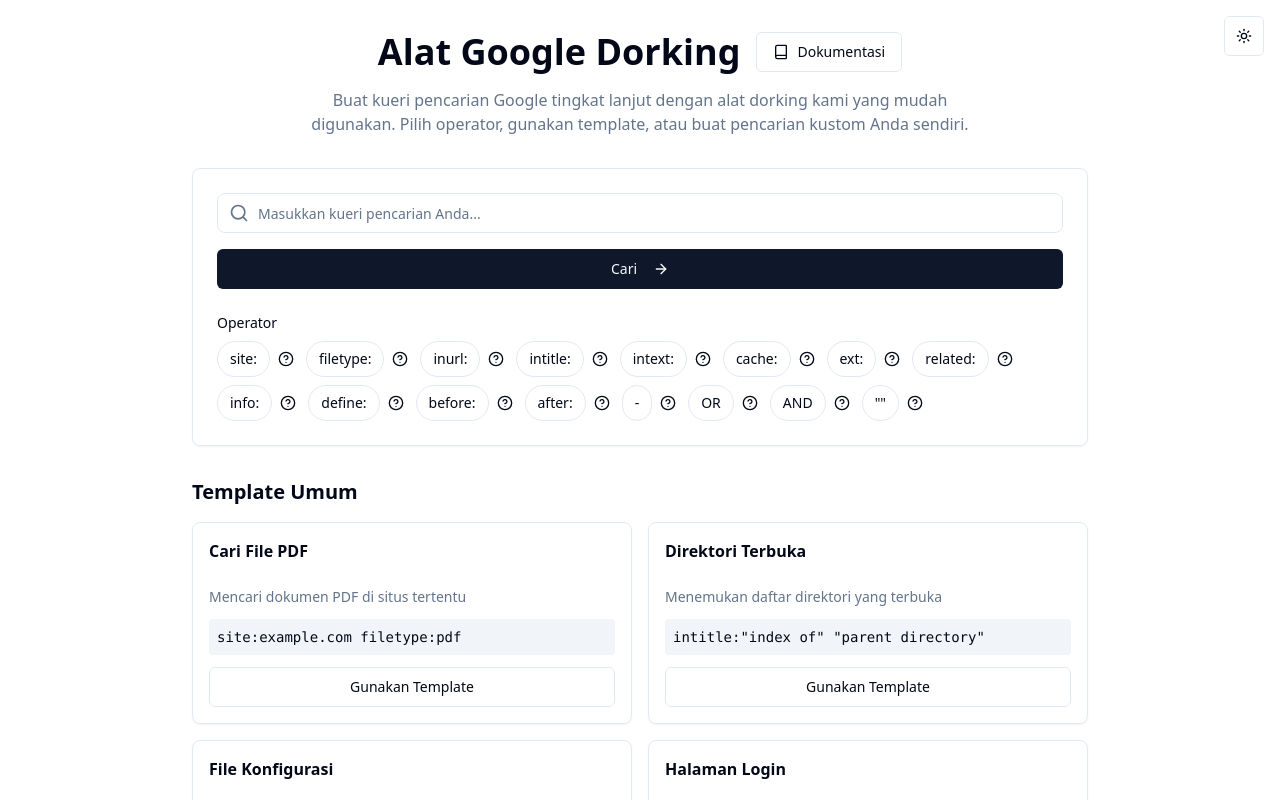
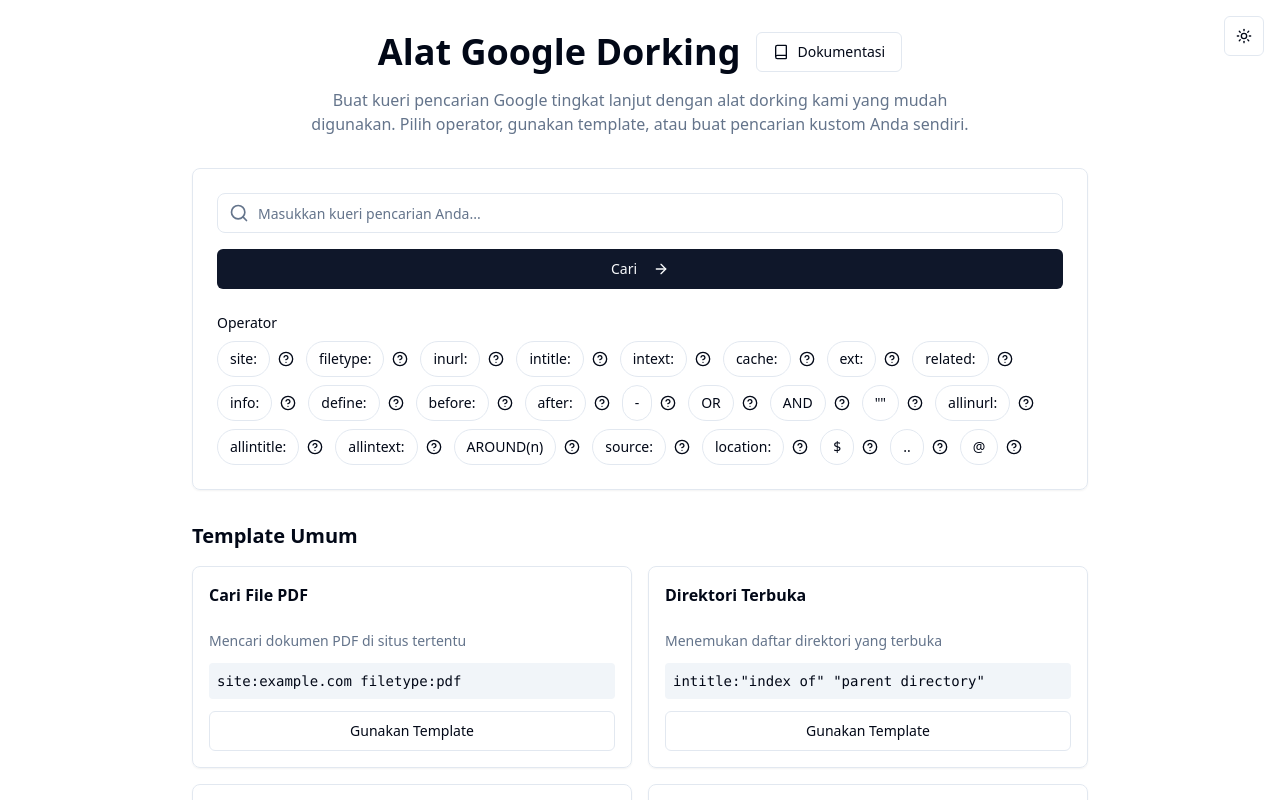
Before and after one commit to Irhamsa/dorking-wizardry-tools, a React (Vite) app: page / in a window 1280 px wide. Shown: the top 800 px of the page. Built offline with nearby package versions, Linux system fonts and the light colour scheme.

Commit message:
Add more operators
Add more dorking operators to the application, and update the documentation to reflect these changes.

```diff
--- a/src/pages/Documentation.tsx
+++ b/src/pages/Documentation.tsx
@@ -142,6 +142,52 @@ const operatorExplanations = [
     explanation: "Mengecualikan kata kunci dari hasil pencarian.",
     example: "keamanan -virus",
   },
+  // Operator baru
+  {
+    operator: "allinurl:",
+    explanation: "Mencari halaman yang memiliki semua kata kunci yang ditentukan dalam URL-nya.",
+    example: "allinurl:login admin panel",
+  },
+  {
+    operator: "allintitle:",
+    explanation: "Mencari halaman yang memiliki semua kata kunci yang ditentukan dalam judulnya.",
+    example: "allintitle:forum diskusi keamanan",
+  },
+  {
+    operator: "allintext:",
+    explanation: "Mencari halaman yang memiliki semua kata kunci yang ditentukan dalam kontennya.",
+    example: "allintext:tutorial keamanan jaringan",
+  },
+  {
+    operator: "AROUND(n)",
+    explanation: "Mencari kata yang berjarak n kata dari kata lain.",
+    example: 'cybersecurity AROUND(3) "data breach"',
+  },
+  {
+    operator: "source:",
+    explanation: "Mencari artikel dari sumber berita tertentu.",
+    example: "source:CNN cybersecurity",
+  },
+  {
+    operator: "location:",
+    explanation: "Mencari hasil berdasarkan lokasi tertentu.",
+    example: "location:jakarta restaurant",
+  },
+  {
+    operator: "$",
+    explanation: "Mencari harga atau angka dengan simbol mata uang.",
+    example: "$50..$100 product",
+  },
+  {
+    operator: "..",
+    explanation: "Mencari dalam rentang angka tertentu.",
+    example: "kamera 1000000..5000000",
+  },
+  {
+    operator: "@",
+    explanation: "Mencari di media sosial atau email.",
+    example: "@twitter cybersecurity",
+  },
 ];
 
 export default Documentation;
--- a/src/pages/Index.tsx
+++ b/src/pages/Index.tsx
@@ -1,4 +1,3 @@
-
 import { useState } from "react";
 import { SearchBuilder } from "@/components/SearchBuilder";
 import { DorkTemplate } from "@/components/DorkTemplate";
@@ -49,6 +48,15 @@ const operators = [
   { operator: "OR", description: "Cocok dengan salah satu istilah" },
   { operator: "AND", description: "Harus mengandung semua istilah" },
   { operator: "\"\"", description: "Pencarian kata persis" },
+  { operator: "allinurl:", description: "Mencari halaman dengan semua kata kunci di URL" },
+  { operator: "allintitle:", description: "Mencari halaman dengan semua kata kunci di judul" },
+  { operator: "allintext:", description: "Mencari halaman dengan semua kata kunci di teks" },
+  { operator: "AROUND(n)", description: "Mencari kata yang berjarak n kata dari kata lain" },
+  { operator: "source:", description: "Mencari dari sumber berita tertentu" },
+  { operator: "location:", description: "Mencari berdasarkan lokasi" },
+  { operator: "$", description: "Mencari harga/angka" },
+  { operator: "..", description: "Mencari range angka (contoh: 100..200)" },
+  { operator: "@", description: "Mencari di media sosial" }
 ];
 
 const Index = () => {
```
